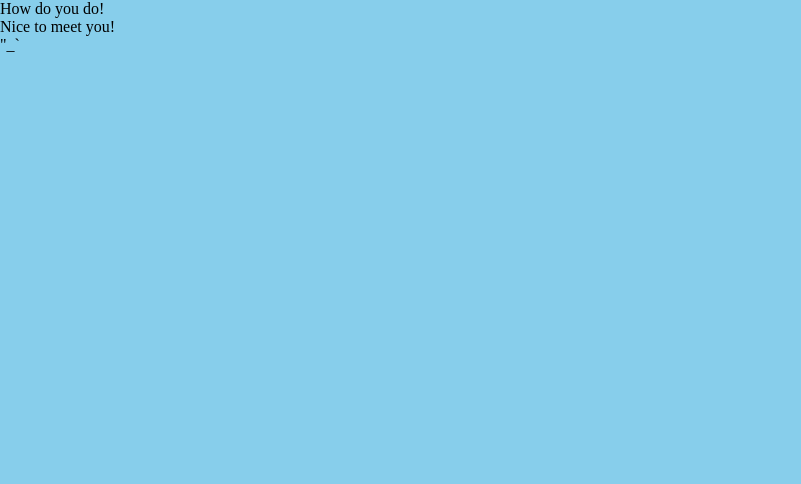
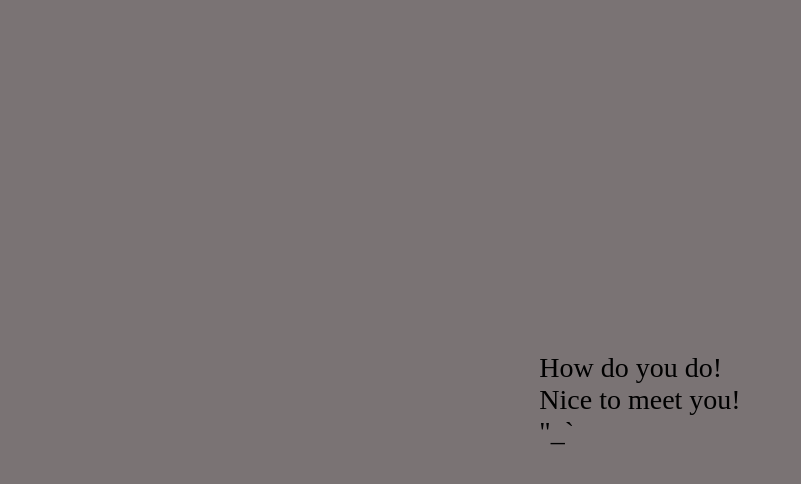
Before and after one commit to atan-ch/a-wind, a plain HTML site: page index.html in a window 1280 px wide. Shown: the whole page, without its empty margins (0-801 px from the left). Drawn offline with Linux system fonts and the light colour scheme.

Commit message:
Update index.html

```diff
--- a/index.html
+++ b/index.html
@@ -26,8 +26,15 @@
     .top {
         width: 100%;
         height: 100%;
-        background-color: skyblue;
+        background-color: #7a7374;
+        position: relative;
+        font-size: 28px;
     }
-
+    .top div {
+        position: absolute;
+        top: 50%;
+        left: 50%;
+        transform: translateX(-50%) translateY(-50%);
+    }
 </style>
 </html>
```
